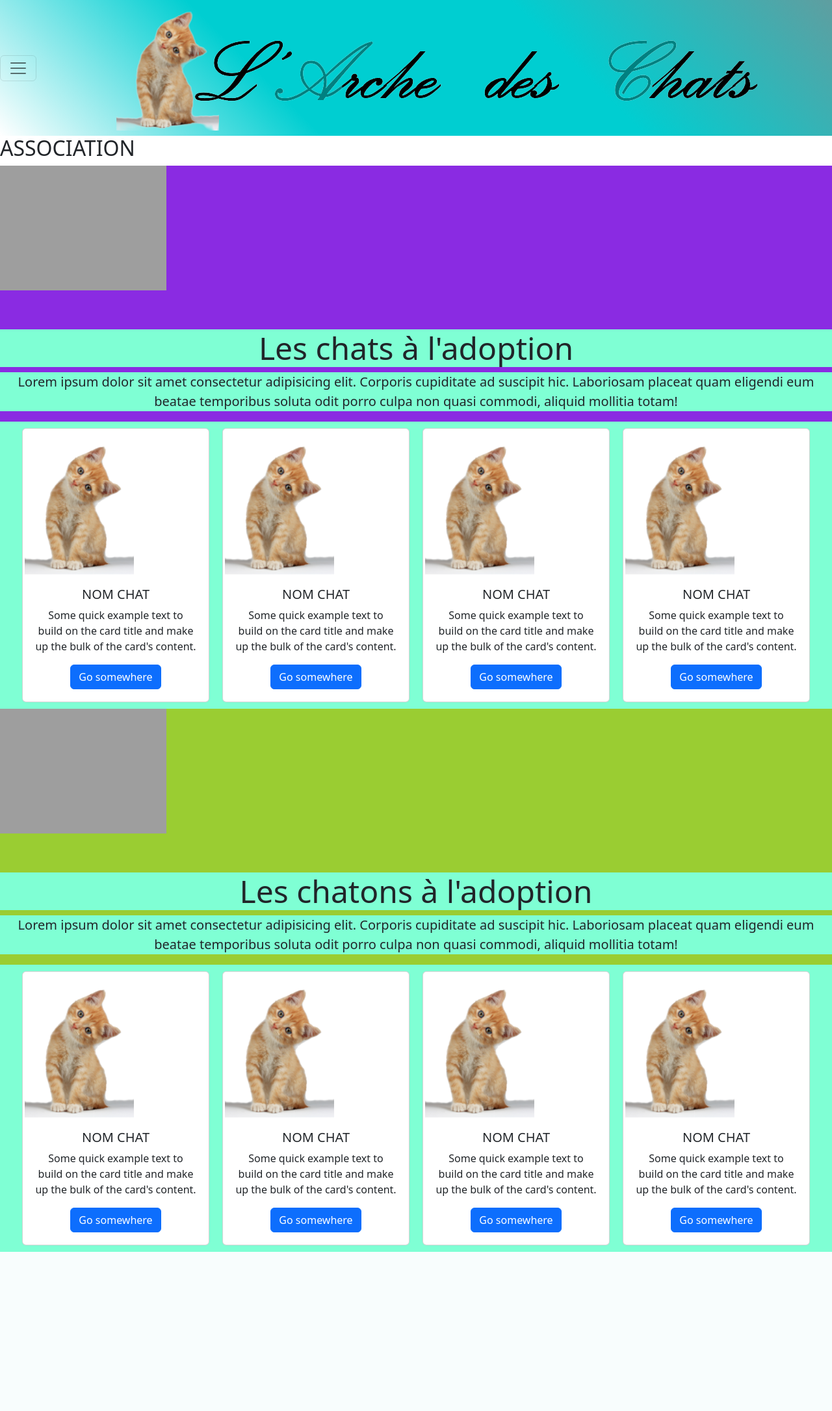
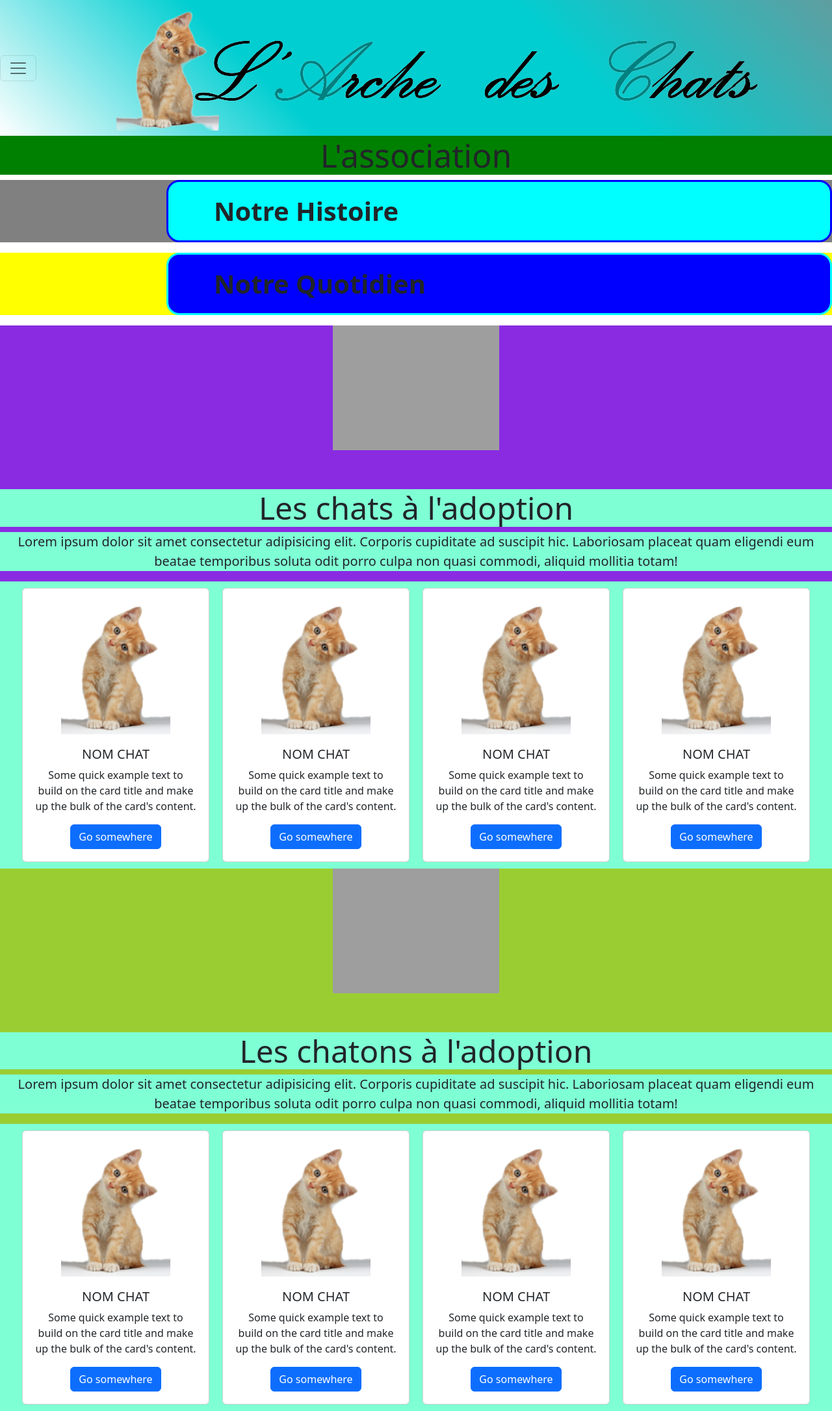
Before and after one commit to AurelieG13/Entrainement_HTML_CSS_Studi1, a PHP site: page / in a window 1280 px wide. Shown: the whole page at 65% size. Before the commit the page ends 1927 px from the top, so only its background shows below. Run offline with PHP 8.4, Linux system fonts and the light colour scheme; some libraries are stand-ins or nearby versions; grey boxes are pictures that could not be loaded.

Commit message:
section 1 & img

```diff
--- a/css/style.css
+++ b/css/style.css
@@ -1,20 +1,93 @@
-.nav__container-logo{
+.nav__container-logo {
     display: block;
     margin: 0px auto;
 }
 
-.navbar{
+.navbar {
     background: linear-gradient(45deg, white,#00CED1,#00CED1, #5F9EA0)
 }
 
-@media screen and (width <= 800px){
+@media screen and (width <= 800px) {
     .nav__container-logo{
         width: 50%;
     }
 }
 
+.container__asso {
+    background-color: green;
+    text-align: center;
+    font-size: 50px;
+}
 
-.container__cats{
+.container__asso-history {
+    background-color: grey;
+    font-size: 28px;
+}
+
+.container__asso-history-title {
+    background-color: aqua;
+    margin-left: 20%;
+    font-weight: bold;
+    font-size: 40px;
+    border-radius: 20px;
+    padding: 15px 70px;
+    border: solid 3px blue;
+}
+
+.container__asso-history-title:hover{
+    background-color: pink;
+}
+
+.container__asso-history-title:hover ~ .container__asso-history-text {
+        opacity: 1;
+        pointer-events:inherit;
+        position : relative;
+}
+
+.container__asso-history-text {
+    background-color: orange;
+    font-size: 28px;
+    opacity: 0;
+    pointer-events: none;
+    position : absolute;
+    transition: all 0.5s ease-out;
+}
+
+.container__asso-day {
+    background-color: yellow;
+    font-size: 28px;
+    position: relative;
+}
+
+.container__asso-day-title {
+    background-color: blue;
+    margin-left: 20%;
+    font-weight: bold;
+    font-size: 40px;
+    border-radius: 20px;
+    padding: 15px 70px;
+    border: solid 3px aqua;
+}
+
+.container__asso-day-title:hover{
+    background-color: pink;
+}
+
+.container__asso-day-title:hover ~ .container__asso-day-text {
+        opacity: 1;
+        pointer-events:inherit;
+        position : relative;
+}
+
+.container__asso-day-text {
+    background-color: brown;
+    opacity: 0;
+    pointer-events: none;
+    position : absolute;
+    transition: all 0.5s ease-out;
+}
+
+.container__cats {
     display: flex;
     background-color: aquamarine;
     justify-content: center;
@@ -22,38 +95,44 @@
 }
 
 
-.container__cats-title{
+.container__cats-title {
     background-color: aquamarine;
     text-align: center;
     font-size: 48px;
     margin-top: 60px;
 }
 
-.container__cats-text{
+.container__cats-text {
     background-color: aquamarine;
     text-align: center;
     font-size: 20px;
 }
 
 
-.card{
+.card {
     padding: 3px;
     margin: 10px;
     text-align: center;
 }
 
-.card-img-top{
+.card-img-top {
     max-width: fit-content;
+    display: block;
+    margin-left: auto;
+    margin-right: auto;
 }
 
-.cats{
+.cats {
     background-color: blueviolet;
 }
 
-.kitten{
+.kitten {
     background-color: yellowgreen;
 }
 
-.img-head{
+.img-head {
     width: 20%;
+    display: block;
+    margin-left: auto;
+    margin-right: auto;
 }
--- a/index.html
+++ b/index.html
@@ -47,7 +47,17 @@
     <main>
         <!-- section 1 - L'association -->
         <section>
-            <h2>ASSOCIATION</h2>
+            <h2 class="container__asso">L'association</h2>
+            <div class="container__asso-history">
+                <p class="container__asso-history-title">Notre Histoire</p>
+                <p class="container__asso-history-text">Lorem ipsum dolor sit amet consectetur adipisicing elit. Rem ratione minima commodi tempora accusamus tenetur totam necessitatibus magni dolorem molestias quo mollitia similique nisi ex earum, possimus ad aut qui.</p>
+            </div>
+
+            <div class="container__asso-day">
+                <p class="container__asso-day-title">Notre Quotidien</p>
+                <p class="container__asso-day-text">Lorem ipsum dolor sit amet consectetur adipisicing elit. Rem ratione minima commodi tempora accusamus tenetur totam necessitatibus magni dolorem molestias quo mollitia similique nisi ex earum, possimus ad aut qui.</p>
+
+            </div>
         </section>
 
         <!-- section 2 - Les chats à l'adoption -->
```
